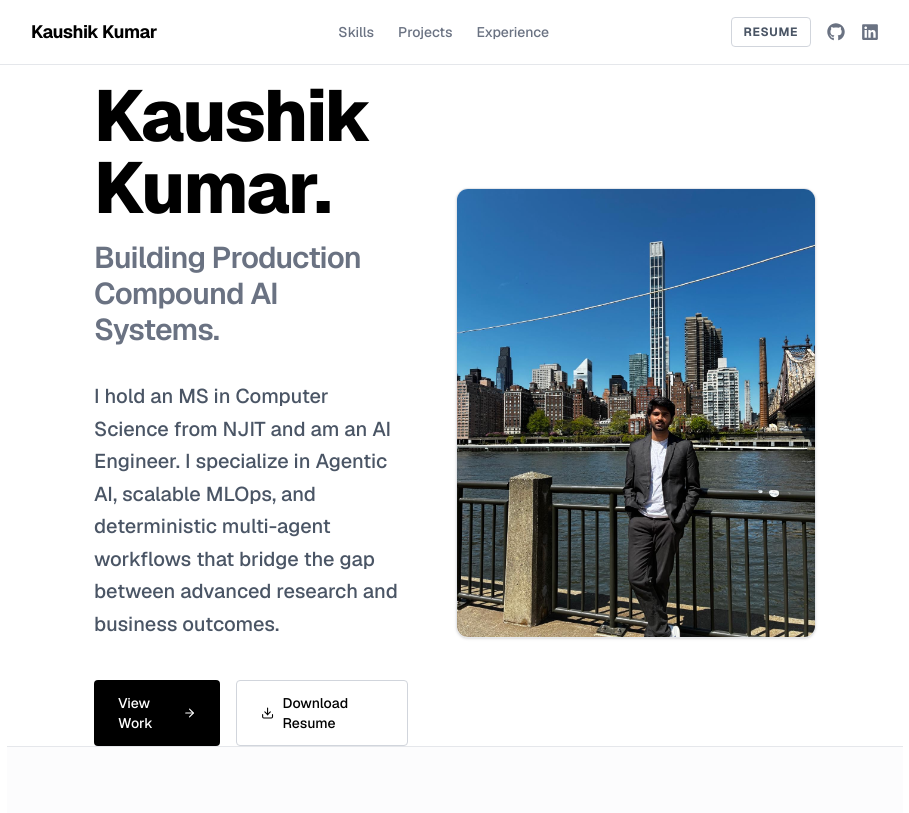
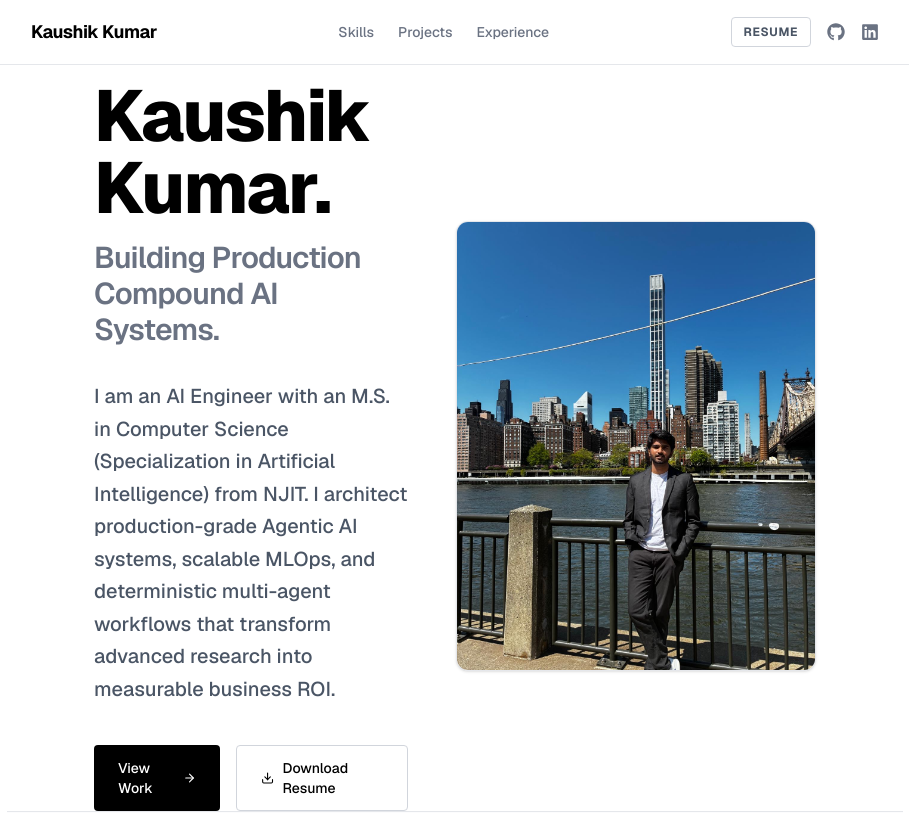
Before and after one commit to kaushikkumarkr/professional-portfolio, a Next.js app: page / in a window 1280 px wide. Shown: the top 813 px of the page, without its empty margins (185-1094 px from the left). Built offline with nearby package versions, Linux system fonts and the light colour scheme.

Commit message:
style: rewrite bio for maximum recruiter and AI agent impact

```diff
--- a/src/components/Hero.tsx
+++ b/src/components/Hero.tsx
@@ -33,8 +33,8 @@ export default function Hero() {
             transition={{ duration: 0.5, delay: 0.2 }}
             className="text-lg md:text-xl text-gray-600 max-w-2xl mb-10 leading-relaxed font-medium"
           >
-            I hold an MS in Computer Science from NJIT and am an AI Engineer.
-            I specialize in Agentic AI, scalable MLOps, and deterministic multi-agent workflows that bridge the gap between advanced research and business outcomes.
+            I am an AI Engineer with an M.S. in Computer Science (Specialization in Artificial Intelligence) from NJIT.
+            I architect production-grade Agentic AI systems, scalable MLOps, and deterministic multi-agent workflows that transform advanced research into measurable business ROI.
           </motion.p>
 
           <motion.div
```
